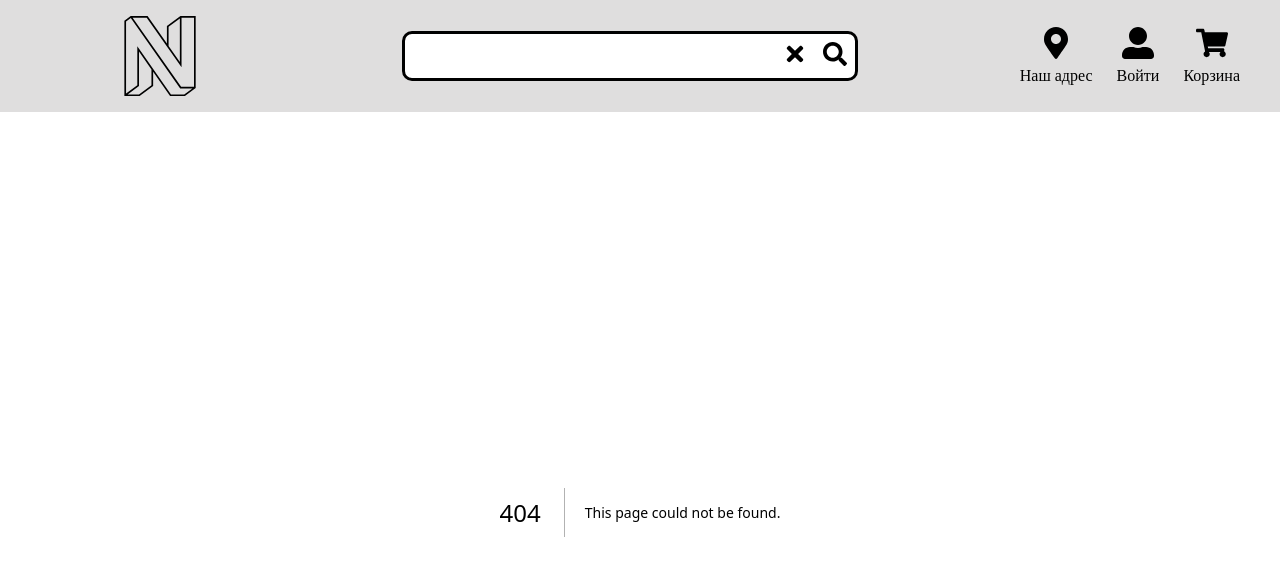
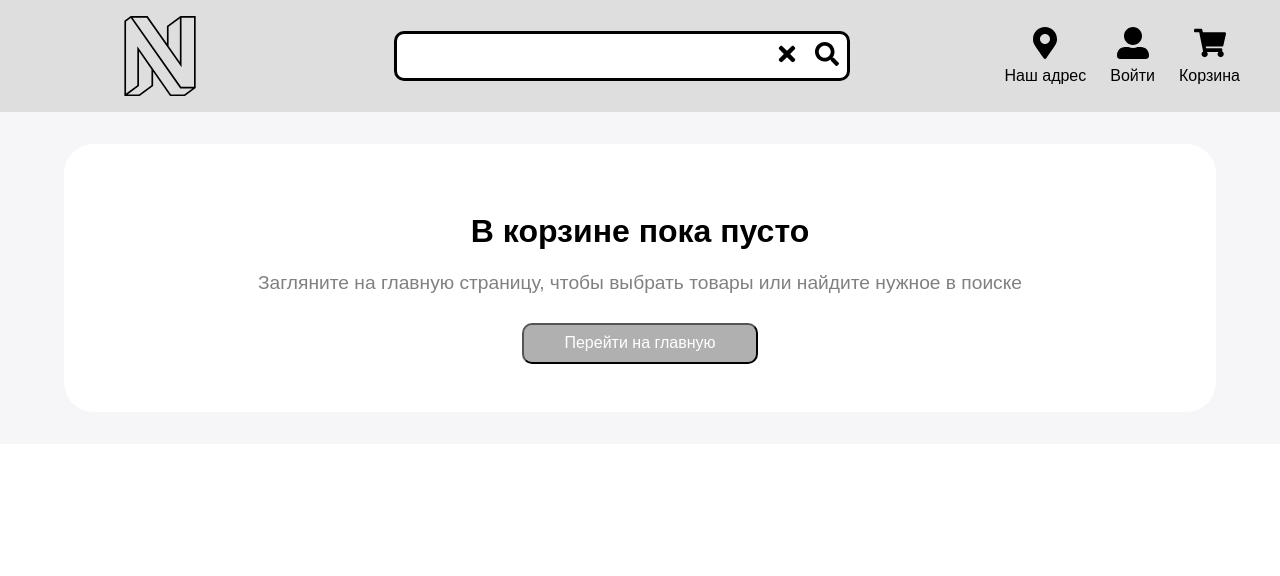
Before and after one commit to badruby-hub/diplom-project, a Next.js app: page /cart in a window 1280 px wide. Before the commit this address had no page. Shown: the top 576 px of the page. Built offline with nearby package versions, Linux system fonts and the light colour scheme; data requests are answered from the project's data file.

Commit message:
вывод сообщения при пустой корзине

```diff
--- /dev/null
+++ b/components/Error/Error.module.css
@@ -0,0 +1,37 @@
+.cart__empty{
+  display: flex;
+  flex-direction: column;
+  align-items: center;
+  background-color: white;
+  margin: 1rem 3rem;
+  padding: 3rem;
+  border-radius: 30px;
+}
+
+.add__to__cart__button{
+    display: flex;
+    align-items: center;
+    justify-content: center;
+    padding: .6rem 2.5rem;
+    color: white;
+    background-color:  rgb(176, 176, 176);
+    font-size: 1rem;
+    border-radius: 10px;
+    cursor: pointer;
+
+}
+
+.link_icon{
+    text-decoration: none;
+    color: black;
+}
+.add__to__cart__button:active{
+background: rgba(208, 207, 207, 0.679);
+}
+
+
+.cart__empty__text{
+    color: gray;
+    font-size: 1.5vw;
+    margin-block: 0 1.5em;
+}
--- a/components/Error/index.tsx
+++ b/components/Error/index.tsx
@@ -1,5 +1,18 @@
+import Link from "next/link"
+import classes from "./Error.module.css"
+
 export function ErrorInfo({error}:{error: Error}){
     return <div style={{color: 'red'}}>
                {error.toString()}
     </div>
 }
+
+
+
+export function EmptyCart(){
+    return <div className={classes.cart__empty}>
+               <h1>В корзине пока пусто</h1>
+               <p className={classes.cart__empty__text}>Загляните на главную страницу, чтобы выбрать товары или найдите нужное в поиске</p>
+               <Link className={classes.link_icon}  href={'/'}><button className={classes.add__to__cart__button}>Перейти на главную </button></Link>
+    </div>
+}
--- a/components/ObjTable/Obj-table.jsx
+++ b/components/ObjTable/Obj-table.jsx
@@ -9,7 +9,7 @@ export function TableMain({ data,addToCart,isInCart }) {
             <figure className={classes.figure}>
                 <img className={classes.product__image} src={obj.images} alt={obj.title} />
                 <figcaption className={classes.product__caption}>
-                    <p className={classes.product__price}><strong>Цена:</strong><span className={classes.product__value}>{obj.price}₽</span></p>
+                    <p className={classes.product__price}><strong className={classes.storng}>Цена:</strong><span className={classes.product__value}>{obj.price}₽</span></p>
                     <h2 alt={obj.title} className={classes.product__title}>{obj.title}</h2>
                 </figcaption>
             </figure>
--- a/components/ObjTable/TableMain.module.css
+++ b/components/ObjTable/TableMain.module.css
@@ -16,7 +16,7 @@
         margin: 0;
 
         .product__image{
-            width: 13rem;
+            width: 100%;
             margin-bottom: 1rem;
             border-radius: 10px;
             box-shadow: 0px 0px 16px 4px rgba(34, 60, 80, 0.2);
@@ -24,15 +24,18 @@
 
 
         .product__title{
-            font-size: 100%;
+            font-size: 1vw;
             margin-bottom: 1rem;
 
         }
     }
 }
 .product__price{
+    font-size: 1vw;
     margin: 0;
-    strong{
-        margin-right: .3em;
-    }
+
 }
+
+.strong{
+    margin-right: .3em;
+}
--- a/components/jsph/JSPH-table.jsx
+++ b/components/jsph/JSPH-table.jsx
@@ -2,7 +2,7 @@ import classes from "./Jsph.module.css";
 import useSWR from "swr";
 import toast from "react-hot-toast";
 import { TableMain,TableCart } from "../ObjTable/Obj-table";
-
+import {EmptyCart} from "../Error/index";
 const
   API_URL = "http://localhost:3333/items",
   CART_URL = "http://localhost:3333/cart",
@@ -17,7 +17,7 @@ const
     const pr = fetcher();
     toast.promise(pr, {
       loading: 'Загрузка',
-      success: 'Авто-обновление',
+      success: 'Авто-обновление1',
       error: (err) => `${err.toString()}`,
     });
     return await pr
@@ -25,13 +25,12 @@ const
 export function JsphMain() {
   const
     { data, error, isLoading, isValidating, mutate } = useSWR(API_URL, infofetcher, { revalidateOnFocus: false }),
-    { data : cartData } = useSWR(CART_URL, infofetcherCart, { revalidateOnFocus: false });
-    let optimisticData;
-    const isInCart = (id) => {
+    { data : cartData } = useSWR(CART_URL, fetcherCart, { revalidateOnFocus: false }),
+    isInCart = (id) => {
       return cartData && cartData.map(item => item.id).includes(id);
     };
 
-
+    let optimisticData;
 
     const AddToCart = async (newObj) => {
       if (data) {
@@ -72,11 +71,11 @@ const
     return await res.json();
   },
   infofetcherCart = async () => {
-    console.log("infofetcherCart",);
+    console.log("infofetcherCart");
     const pr = fetcherCart();
     toast.promise(pr, {
       loading: 'Загрузка',
-      success: 'Авто-обновление',
+      success: 'Авто-обновление2',
       error: (err) => `${err.toString()}`,
     });
     return await pr
@@ -104,7 +103,12 @@ export function JsphCart() {
       {isValidating && '👁'}
       {error && `❌ ${error.toString()}`}
     </div>
-    {data && <TableCart data={data} delPost={DelPost} />}
+    {data && data.length > 0
+     ?
+     <TableCart data={data} delPost={DelPost} />
+     :
+     <EmptyCart />
+    }
 
   </>
 }
--- a/pages/shopping-cart.jsx
+++ b/pages/cart.jsx
@@ -1,8 +1,7 @@
 import { JsphCart } from "../components/jsph/JSPH-table";
 
 export default function Cart() {
-  return <>
-  <h1>Корзина</h1>
+  return <div className="cart">
     <JsphCart/>
-  </>
+  </div>
 }
--- a/styles/globals.css
+++ b/styles/globals.css
@@ -2,7 +2,13 @@
 
 body{
     margin: 0;
+    font-family: Arial, Helvetica, sans-serif;
 }
 .navigation{
     display: flex;
 }
+.cart{
+    background-color: #f6f6f9;
+    height: 100%;
+    padding: 1rem;
+}
```
